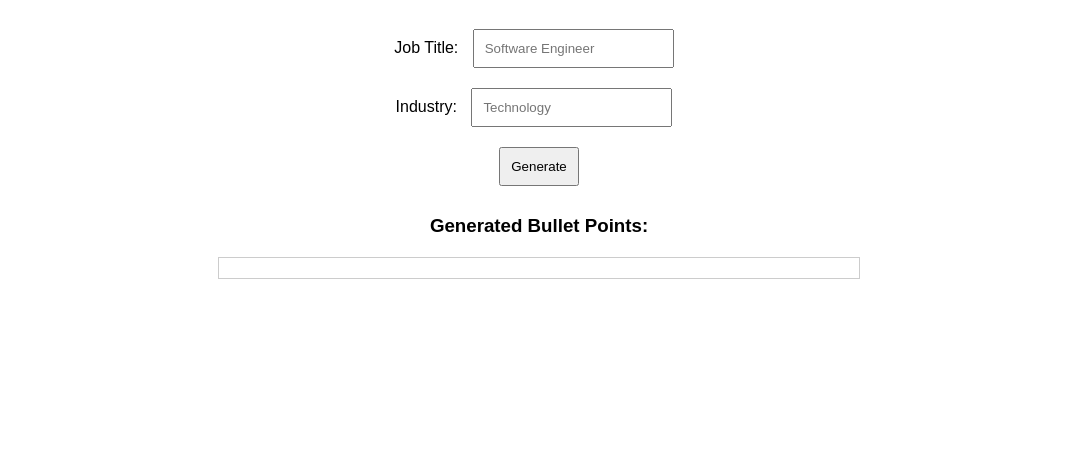
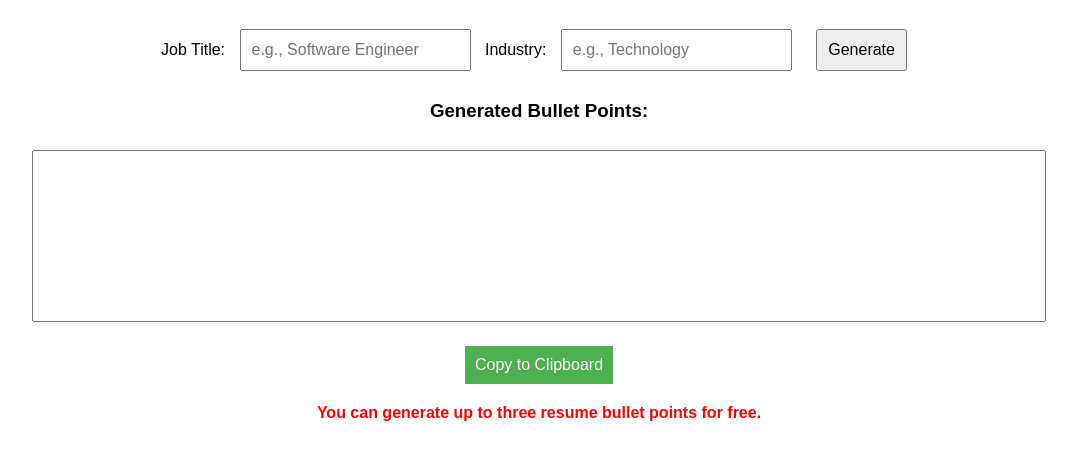
Before and after one commit to SlinkWeasel/resume-bullet-site, a website: page index.html in a window 1280 px wide. Shown: the part 61-520 px from the top of the page, without its empty margins (101-1178 px from the left). Drawn offline with Linux system fonts and the light colour scheme.

Commit message:
Update index.html

```diff
--- a/index.html
+++ b/index.html
@@ -4,70 +4,59 @@
     <meta charset="UTF-8">
     <meta name="viewport" content="width=device-width, initial-scale=1.0">
     <title>Resume Bullet Point Generator</title>
+    <script async src="https://pagead2.googlesyndication.com/pagead/js/adsbygoogle.js?client=ca-pub-1371238492071252" crossorigin="anonymous"></script>
     <style>
-        body {
-            font-family: Arial, sans-serif;
-            text-align: center;
-            margin: 20px;
-        }
-        input, button {
-            margin: 10px;
-            padding: 10px;
-        }
-        #output {
-            margin-top: 20px;
-            border: 1px solid #ccc;
-            padding: 10px;
-            width: 50%;
-            margin-left: auto;
-            margin-right: auto;
-        }
+        body { font-family: Arial, sans-serif; text-align: center; margin: 20px; }
+        input, button, textarea { margin: 10px; padding: 10px; font-size: 16px; }
+        textarea { width: 80%; height: 150px; resize: none; }
+        #copyButton { background-color: #4CAF50; color: white; border: none; cursor: pointer; }
+        #copyButton:hover { background-color: #45a049; }
+        .limit-msg { color: red; font-weight: bold; margin-top: 10px; }
     </style>
 </head>
 <body>
     <h1>Resume Bullet Point Generator</h1>
-    <label for="jobTitle">Job Title:</label>
-    <input type="text" id="jobTitle" placeholder="Software Engineer"><br>
-
-    <label for="industry">Industry:</label>
-    <input type="text" id="industry" placeholder="Technology"><br>
-
+    <label>Job Title: <input type="text" id="jobTitle" placeholder="e.g., Software Engineer"></label>
+    <label>Industry: <input type="text" id="industry" placeholder="e.g., Technology"></label>
     <button onclick="generateBulletPoints()">Generate</button>
 
     <h3>Generated Bullet Points:</h3>
-    <div id="output"></div>
+    <textarea id="output" readonly></textarea>
+    <br>
+    <button id="copyButton" onclick="copyToClipboard()">Copy to Clipboard</button>
+    <p class="limit-msg">You can generate up to <strong>three</strong> resume bullet points for free.</p>
 
     <script>
         async function generateBulletPoints() {
             const jobTitle = document.getElementById("jobTitle").value;
             const industry = document.getElementById("industry").value;
+            const outputBox = document.getElementById("output");
+            outputBox.value = "Generating...";
 
-            if (!jobTitle || !industry) {
-                document.getElementById("output").innerText = "Please enter both Job Title and Industry.";
-                return;
+            try {
+                const response = await fetch("/.netlify/functions/generate-bullets", {
+                    method: "POST",
+                    headers: { "Content-Type": "application/json" },
+                    body: JSON.stringify({ jobTitle, industry })
+                });
+                const data = await response.json();
+
+                if (!data.bullet_points || !Array.isArray(data.bullet_points)) {
+                    throw new Error("Invalid bullet point format");
+                }
+
+                outputBox.value = data.bullet_points.join("\n");
+            } catch (error) {
+                console.error("Error:", error);
+                outputBox.value = "Failed to generate bullet points. Try again.";
             }
+        }
 
-            const response = await fetch("https://api.openai.com/v1/chat/completions", {
-                method: "POST",
-                headers: {
-                    "Content-Type": "application/json",
-                    "Authorization": "Bearer sk-abc12345xyz67890lmnopqrstuvw"
-                },
-                body: JSON.stringify({
-                    model: "gpt-4",
-                    messages: [{
-                        role: "system",
-                        content: "You are a professional resume writer. Generate three strong, action-oriented resume bullet points based on the user's input."
-                    },
-                    {
-                        role: "user",
-                        content: `Generate 3 strong resume bullet points for a ${jobTitle} in ${industry}.`
-                    }]
-                })
-            });
-
-            const data = await response.json();
-            document.getElementById("output").innerText = data.choices[0].message.content;
+        function copyToClipboard() {
+            const outputBox = document.getElementById("output");
+            outputBox.select();
+            document.execCommand("copy");
+            alert("Bullet points copied to clipboard!");
         }
     </script>
 </body>
```
